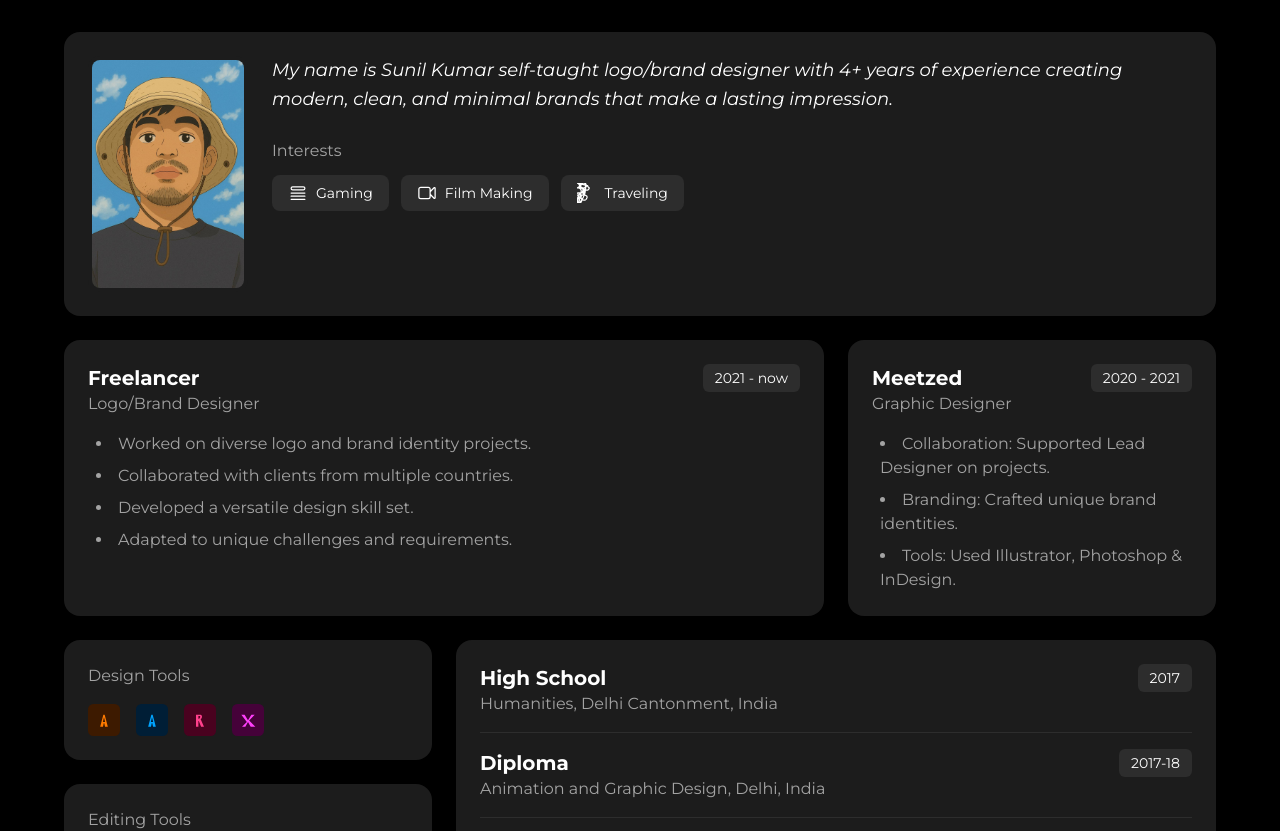
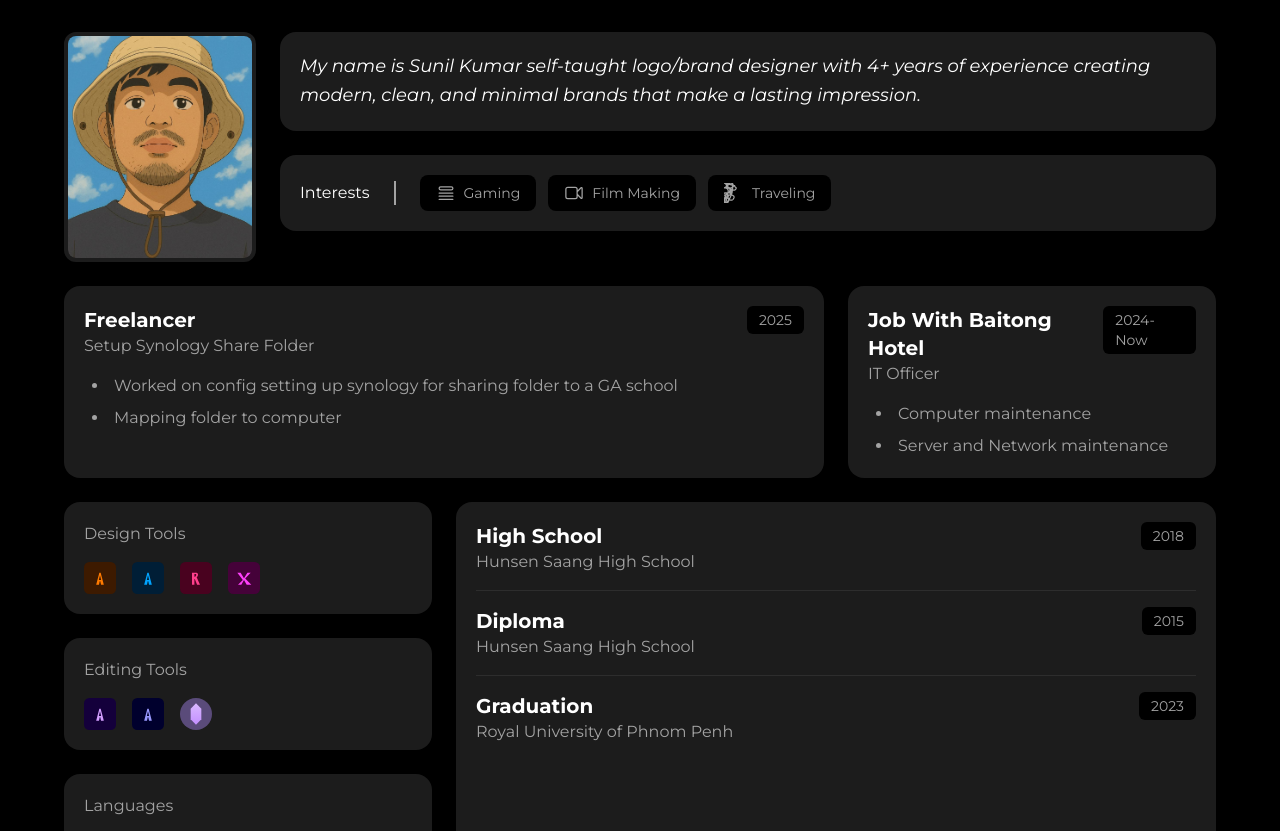
Before and after one commit to kong44/portfolio-dark, a React (Vite) app: page / in a window 1280 px wide. Shown: the top 831 px of the page. Built offline with nearby package versions, Linux system fonts and the light colour scheme.

Commit message:
update info

```diff
--- a/App.tsx
+++ b/App.tsx
@@ -7,13 +7,13 @@ import profile_img from '@/assets/photo_2025-07-14_14-15-15.jpg'
 import * as Icons from './components/Icons';
 
 const Card = ({ children, className = '' }: { children: React.ReactNode; className?: string }) => (
-  <div className={`bg-card rounded-2xl p-6 ${className}`}>
+  <div className={`bg-card rounded-2xl p-5 ${className}`}>
     {children}
   </div>
 );
 
 const Tag = ({ children }: { children: React.ReactNode }) => (
-  <div className="bg-tag text-white text-sm px-3 py-1 rounded-md">
+  <div className="bg-black text-light-gray text-sm px-3 py-1 rounded-md">
     {children}
   </div>
 );
@@ -24,29 +24,36 @@ const App: React.FC = () => {
       <main className="max-w-6xl mx-auto grid grid-cols-1 lg:grid-cols-3 gap-6">
 
         {/* Profile & Bio */}
-        <Card className="lg:col-span-3">
+
+        <div className="lg:col-span-3">
+
           <div className="flex flex-col md:flex-row items-start gap-6">
             <img
               src={profile_img}
-              alt="Sunil Kumar"
-              className="w-32 h-42 md:w-40 md:h-50 rounded-xl object-cover border-4 border-card"
+              alt="profile"
+              className="w-48 h-[230px] rounded-xl object-cover border-4 border-card"
             />
             <div className="flex-1">
+              <Card>
                 <p className="text-white text-lg leading-relaxed italic">{personalInfo.bio}</p>
-              <div className="mt-6">
-                <h3 className="text-light-gray mb-3">Interests</h3>
+              </Card>
+              <Card className='mt-6'>
+                <div className="flex items-center">
+                  <h3 className="text-white border-r-2 border-light-gray pr-6 mr-6">Interests</h3>
                   <div className="flex flex-wrap gap-3">
                     {interests.map(interest => (
-                    <div key={interest.name} className="flex items-center gap-2 bg-tag text-white text-sm px-4 py-2 rounded-lg">
+                      <div key={interest.name} className="flex items-center gap-2 bg-black text-light-gray text-sm px-4 py-2 rounded-lg">
                         <interest.icon className="w-5 h-5" />
                         <span>{interest.name}</span>
                       </div>
                     ))}
                   </div>
                 </div>
+              </Card>
+
             </div>
           </div>
-        </Card>
+        </div>
 
         {/* Experience */}
         {experiences.map((exp, index) => (
--- a/constants.ts
+++ b/constants.ts
@@ -16,31 +16,28 @@ export const interests: Interest[] = [
 export const experiences: Experience[] = [
   {
     title: "Freelancer",
-    role: "Logo/Brand Designer",
-    dates: "2021 - now",
+    role: "Setup Synology Share Folder",
+    dates: "2025",
     points: [
-      "Worked on diverse logo and brand identity projects.",
-      "Collaborated with clients from multiple countries.",
-      "Developed a versatile design skill set.",
-      "Adapted to unique challenges and requirements.",
+      "Worked on config setting up synology for sharing folder to a GA school",
+      "Mapping folder to computer",
     ]
   },
   {
-    title: "Meetzed",
-    role: "Graphic Designer",
-    dates: "2020 - 2021",
+    title: "Job With Baitong Hotel",
+    role: "IT Officer",
+    dates: "2024-Now",
     points: [
-      "Collaboration: Supported Lead Designer on projects.",
-      "Branding: Crafted unique brand identities.",
-      "Tools: Used Illustrator, Photoshop & InDesign.",
+      "Computer maintenance",
+      "Server and Network maintenance",
     ]
   }
 ];
 
 export const education: Education[] = [
-  { degree: "High School", school: "Humanities, Delhi Cantonment, India", year: "2017" },
-  { degree: "Diploma", school: "Animation and Graphic Design, Delhi, India", year: "2017-18" },
-  { degree: "Graduation", school: "Bachelor of fine Arts, IGNOU Delhi, India", year: "2017-21" },
+  { degree: "High School", school: "Hunsen Saang High School", year: "2018" },
+  { degree: "Diploma", school: "Hunsen Saang High School", year: "2015" },
+  { degree: "Graduation", school: "Royal University of Phnom Penh", year: "2023" },
 ];
 
 export const designTools = [Icons.IllustratorIcon, Icons.PhotoshopIcon, Icons.InDesignIcon, Icons.XdIcon];
--- a/package.json
+++ b/package.json
@@ -9,11 +9,12 @@
     "preview": "vite preview"
   },
   "dependencies": {
-    "react-dom": "^19.1.0",
-    "react": "^19.1.0"
+    "react": "^19.1.0",
+    "react-dom": "^19.1.0"
   },
   "devDependencies": {
     "@types/node": "^22.14.0",
+    "@types/react": "^19.1.8",
     "typescript": "~5.7.2",
     "vite": "^6.2.0"
   }
```
Also changed, not shown: 1 other file (tests, documents, lock files or other folders). Lines whose indentation alone changed are shown as unchanged.
